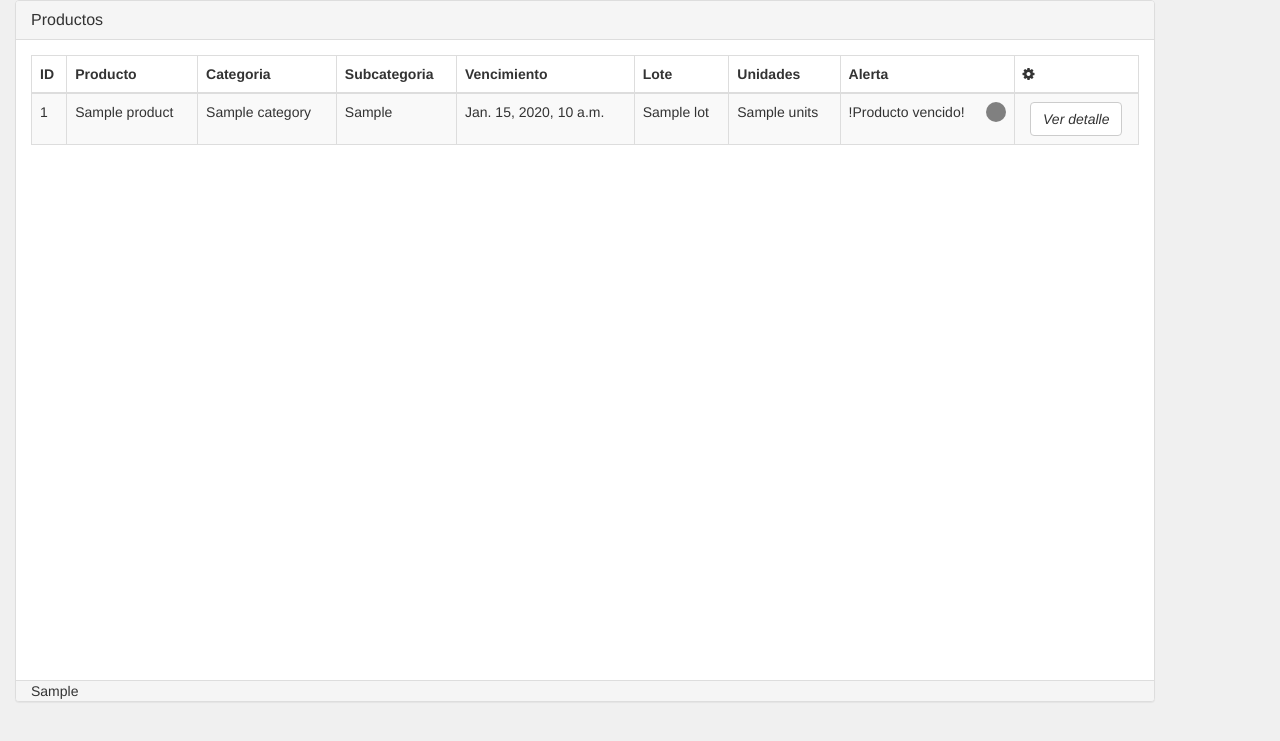
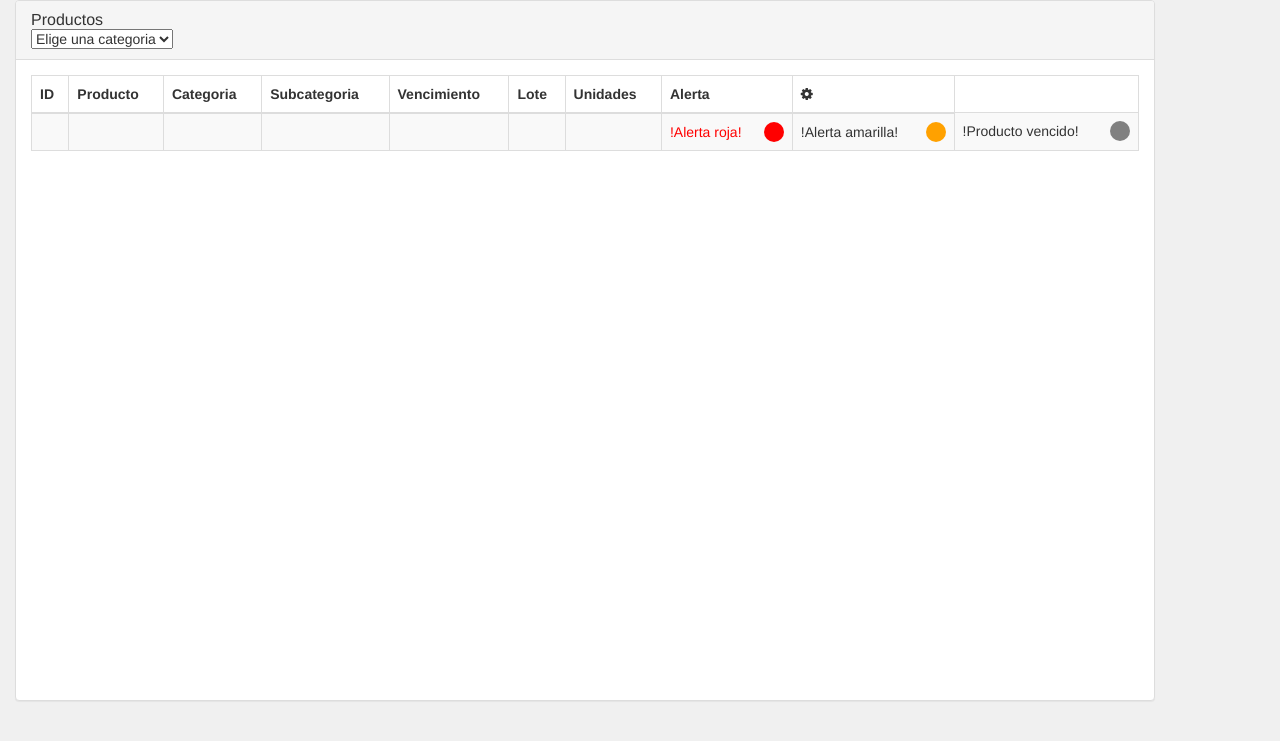
Before and after one commit to WilliamPerezBeltran/django_project2, a Django app: template catalog/templates/catalog/products.html in a window 1280 px wide. Shown: the top 741 px of the page. Run offline with Django 3.2, Linux system fonts and the light colour scheme; the template is opened without the code that fills it: most values are stand-ins (such as "Sample title", 1, 10 or a date in 2020); some libraries are stand-ins or nearby versions.

Commit message:
Add buscar products

```diff
--- a/catalog/templates/catalog/products.html
+++ b/catalog/templates/catalog/products.html
@@ -10,6 +10,12 @@
                 <div class="row">
                   <div class="col col-xs-6">
                     <h3 class="panel-title">Productos</h3>
+                    <select name="" id="">
+                      <option value="">Elige una categoria</option>
+                      {% for category in categories %}
+                        <option value="{{category.id}}">{{category.name}}</option>
+                      {% endfor %}
+                    </select>
                   </div>
                 </div>
               </div>
@@ -28,77 +34,50 @@
                         <th><em class="fa fa-cog"></em></th>
                     </tr>
                   </thead>
-                  <tbody>
+                  <tbody id="datos">
 
-                    {% for product in num_products %}
+
+
+
+
+
+
+
+
                       <tr>
-                        <td class="hidden-xs">{{ product.id }}</td>
-                        <td>{{ product.name }}</td>
-                        <td>{{ product.category }}</td>
-                        <td>{{ product.sub_category}}</td>
-                        <td>{{ product.expiration_date}}</td>
-                        <td>{{ product.lot}}</td>
-                        <td>{{ product.units}}</td>
-                        {% if product.alert == "red_alert" %}
+                        <td class="hidden-xs"></td>
+                        <td></td>
+                        <td></td>
+                        <td></td>
+                        <td></td>
+                        <td></td>
+                        <td></td>
                             <td style="color: red">
                               !Alerta roja!
                               <div style="float:right; width: 20px; height: 20px; background: red;border-radius: 50%;"></div>
                             </td>
-                          {% elif product.alert == "yellow_alert" %}
                             <td>
                               !Alerta amarilla!
                               <div style="float:right; width: 20px; height: 20px; background: #FFA100;border-radius: 50%;"></div>
                             </td>
-                          {% else %}
                             <td>
                               !Producto vencido!
                                <div style="float:right; width: 20px; height: 20px; background: gray;border-radius: 50%;"></div>
                             </td>
-                        {% endif %}
-                        <td align="center">
-                          <a href="{% url 'catalog:product_detalle' product.id %}" class="btn btn-default"><em class="">Ver detalle</em></a>
 
-                        </td>
                       </tr>
-                    {% endfor %}
+
+
+
+
+
+
+
+
                   </tbody>
                 </table>
               </div>
 
-             <div class="panel-footer">
-            <div class="row">
-              <div class="col col-xs-4">{{num_products}}
-              </div>
-              <div class="col col-xs-8">
-
-                {% if num_products.has_other_pages %}
-                  <ul class="pagination hidden-xs pull-right">
-                    {% if num_products.has_previous %}
-                      <li><a href="?page={{ num_products.previous_page_number }}">&laquo;</a></li>
-                    {% else %}
-                      <li class="disabled"><span>&laquo;</span></li>
-                    {% endif %}
-
-                    {% for i in num_products.paginator.page_range %}
-                      {% if num_products.number == i %}
-                        <li class="active"><span>{{ i }} <span class="sr-only">(current)</span></span></li>
-                      {% else %}
-                        <li><a href="?page={{ i }}">{{ i }}</a></li>
-                      {% endif %}
-
-                    {% endfor %}
-
-                    {% if num_products.has_next %}
-                      <li><a href="?page={{ num_products.next_page_number }}">&raquo;</a></li>
-                    {% else %}
-                      <li class="disabled"><span>&raquo;</span></li>
-                    {% endif %}
-                  </ul>
-                {% endif %}
-
-                </div>
-              </div>
-            </div>
             </div>
 
     </div>
@@ -111,4 +90,33 @@
 }
 </style>
 
+
+<script>
+  url = '{% url 'catalog:busqueda_products' %}';
+  csrf_token = '{{ csrf_token }}';
+  $('select').on('change', inicio);
+  function inicio(){
+    var id = $(this).val();
+    console.log('el id de la categorya  ' + id)
+    $.ajax({
+      data:{'id':id},
+      url: url,
+      type: 'get',
+      'csrfmiddlewaretoken': csrf_token,
+      success: function(data){
+        var html = ""
+
+        data_alert = data[data.length-1]
+        for(var i = 0; i<data.length-1 ; i++){
+          html += '<tr><td class="hidden-xs">'+data[i].pk+'</td>'+'<td>'+data[i].fields.name+'</td>'+'<td>'+data[i].fields.category+'</td>'+'<td>'+data[i].fields.sub_category+'</td>'+'<td>'+data[i].fields.expiration_date+'</td>'+'<td>'+data[i].fields.lot+'</td>'+'<td>'+data[i].fields.units+'</td>'+'<td>'+data[i].fields.alert+'</td>'
+        }
+        $('#datos').html(html)
+
+      }
+    });
+  }
+
+</script>
+
+
 {% endblock %}
--- a/catalog/urls.py
+++ b/catalog/urls.py
@@ -7,6 +7,7 @@
 	path('<int:category_id>',views.subcategories,name='subcategories'),
 	path('subcategory/<int:sub_category_id>',views.products_subcategory,name='products_subcategory'),
 	path('product/<int:product_id>',views.product_detalle,name='product_detalle'),
-	path('products',views.products,name='products'),
+	path('products',views.products.as_view(),name='products'),
+	path('busqueda_ajax',views.busqueda_products.as_view(),name='busqueda_products'),
 
 ]
```
Also changed, not shown: catalog/views.py (+29 -16 lines).
